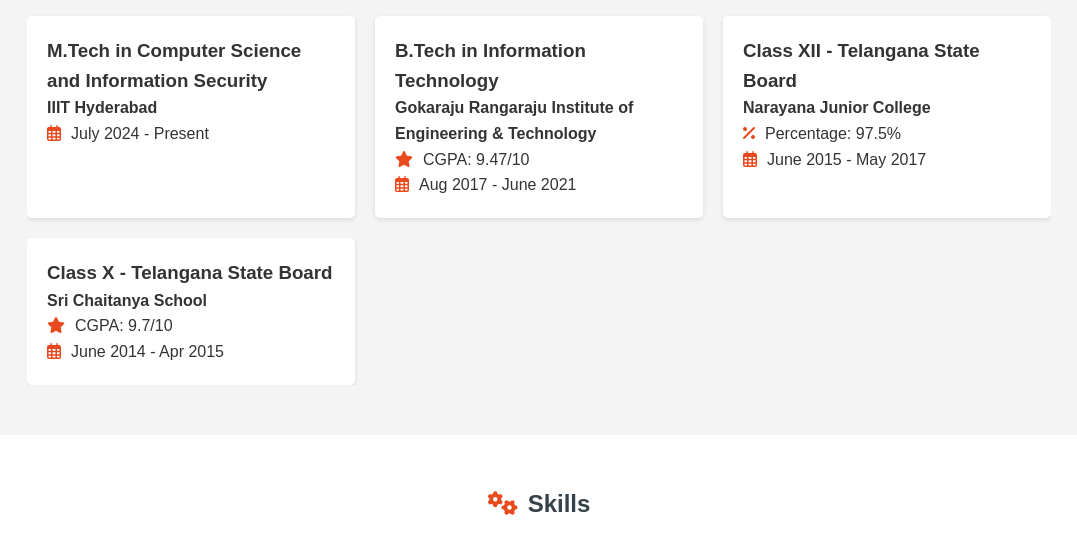
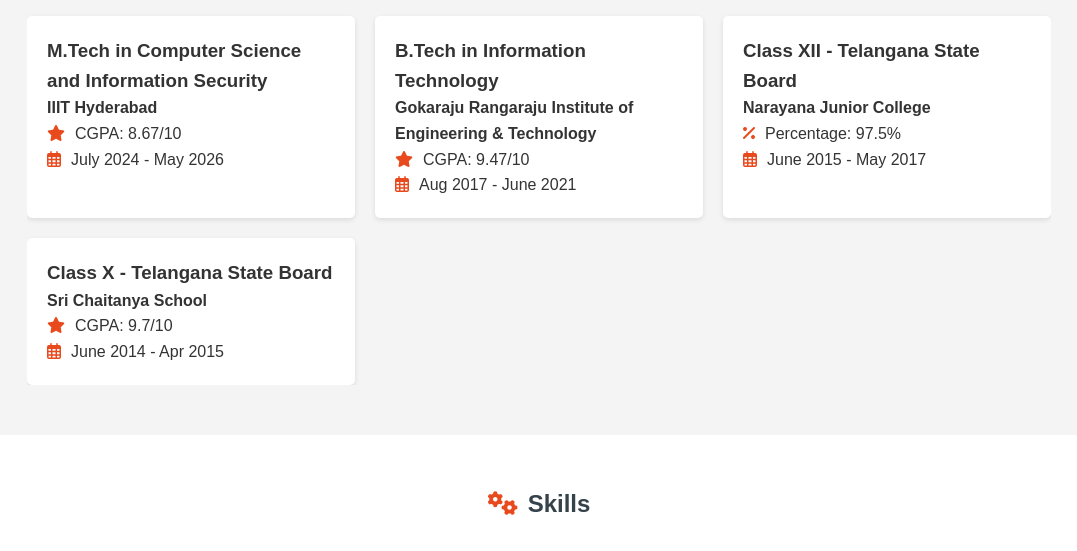
Before and after one commit to Rajender76/Rajender76.github.io, a plain HTML site: page index.html in a window 1280 px wide. Shown: the part 2400-2951 px from the top of the page, without its empty margins (101-1178 px from the left). Drawn offline with Linux system fonts and the light colour scheme.

Commit message:
Added MTech CGPA

```diff
--- a/index.html
+++ b/index.html
@@ -93,7 +93,8 @@
                 <div class="card">
                     <h3>M.Tech in Computer Science and Information Security</h3>
                     <h4>IIIT Hyderabad</h4>
-                    <p><i class="icon far fa-calendar-alt"></i>July 2024 - Present</p>
+                    <p><i class="icon fas fa-star"></i>CGPA: 8.67/10</p>
+                    <p><i class="icon far fa-calendar-alt"></i>July 2024 - May 2026</p>
                 </div>
                 <div class="card">
                     <h3>B.Tech in Information Technology</h3>
```
